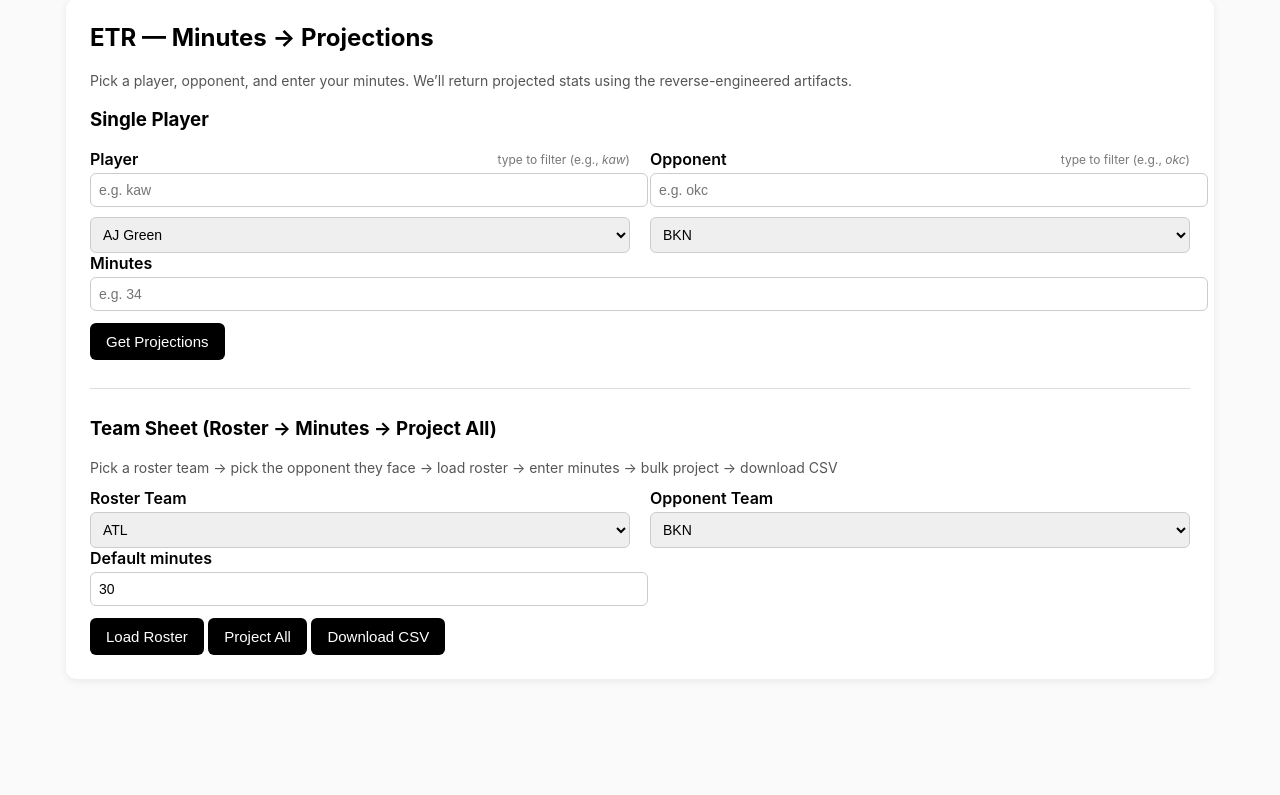
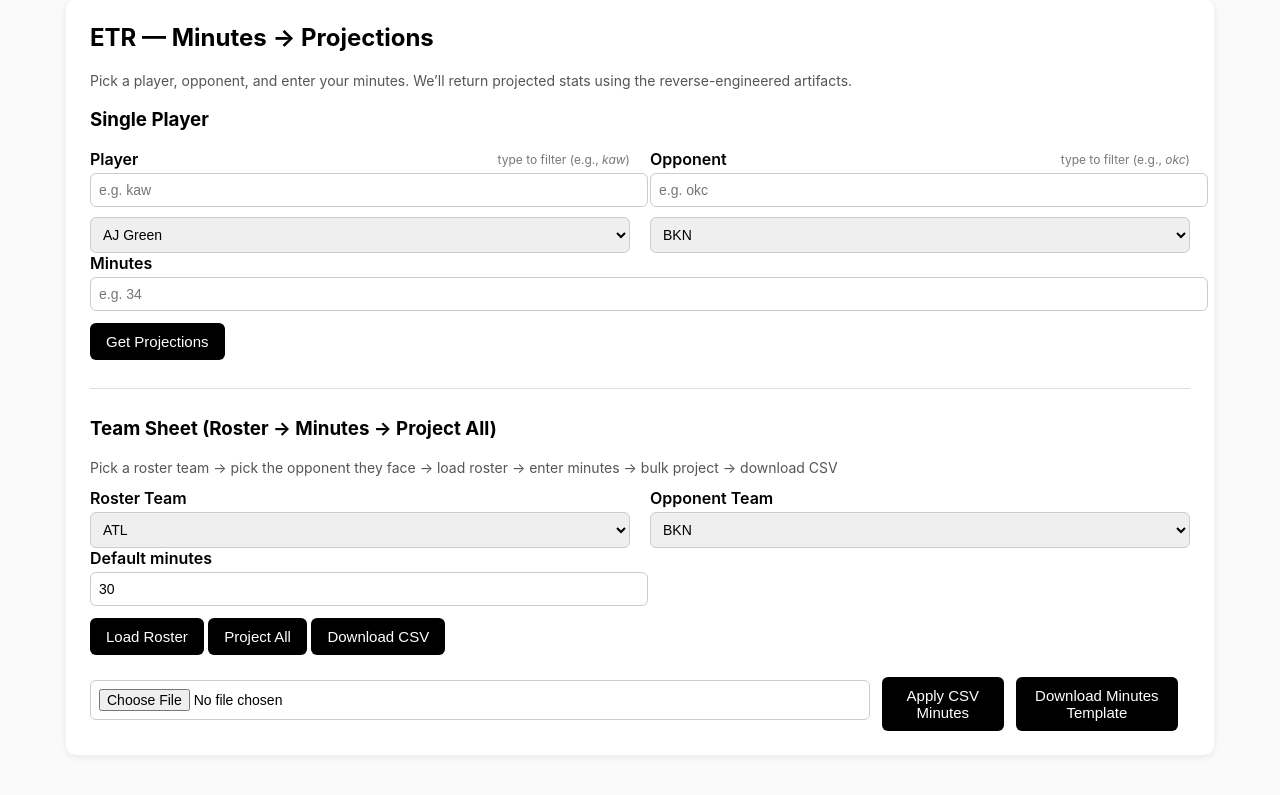
Before and after one commit to satchelscode/etr-projections, a Flask app: page / in a window 1280 px wide. Shown: the part 41-836 px from the top of the page. Before the commit the page ends 696 px from the top, so only its background shows below. Run offline with Flask 3, Linux system fonts and the light colour scheme.

Commit message:
Update index.html

```diff
--- a/templates/index.html
+++ b/templates/index.html
@@ -102,6 +102,13 @@
   <button id="loadRosterBtn">Load Roster</button>
   <button id="projectRosterBtn">Project All</button>
   <button id="downloadCsvBtn">Download CSV</button>
+<!-- Minutes CSV uploader -->
+<div class="row" style="margin-top:10px; display:flex; gap:12px; align-items:center;">
+  <input id="minsCsv" type="file" accept=".csv" />
+  <button id="applyCsvMinutesBtn" type="button">Apply CSV Minutes</button>
+  <button id="downloadMinutesTemplateBtn" type="button">Download Minutes Template</button>
+  <span id="uploadStatus" style="font-size:12px; opacity:.7;"></span>
+</div>
 
   <table id="teamTbl" style="display:none">
     <thead>
```
